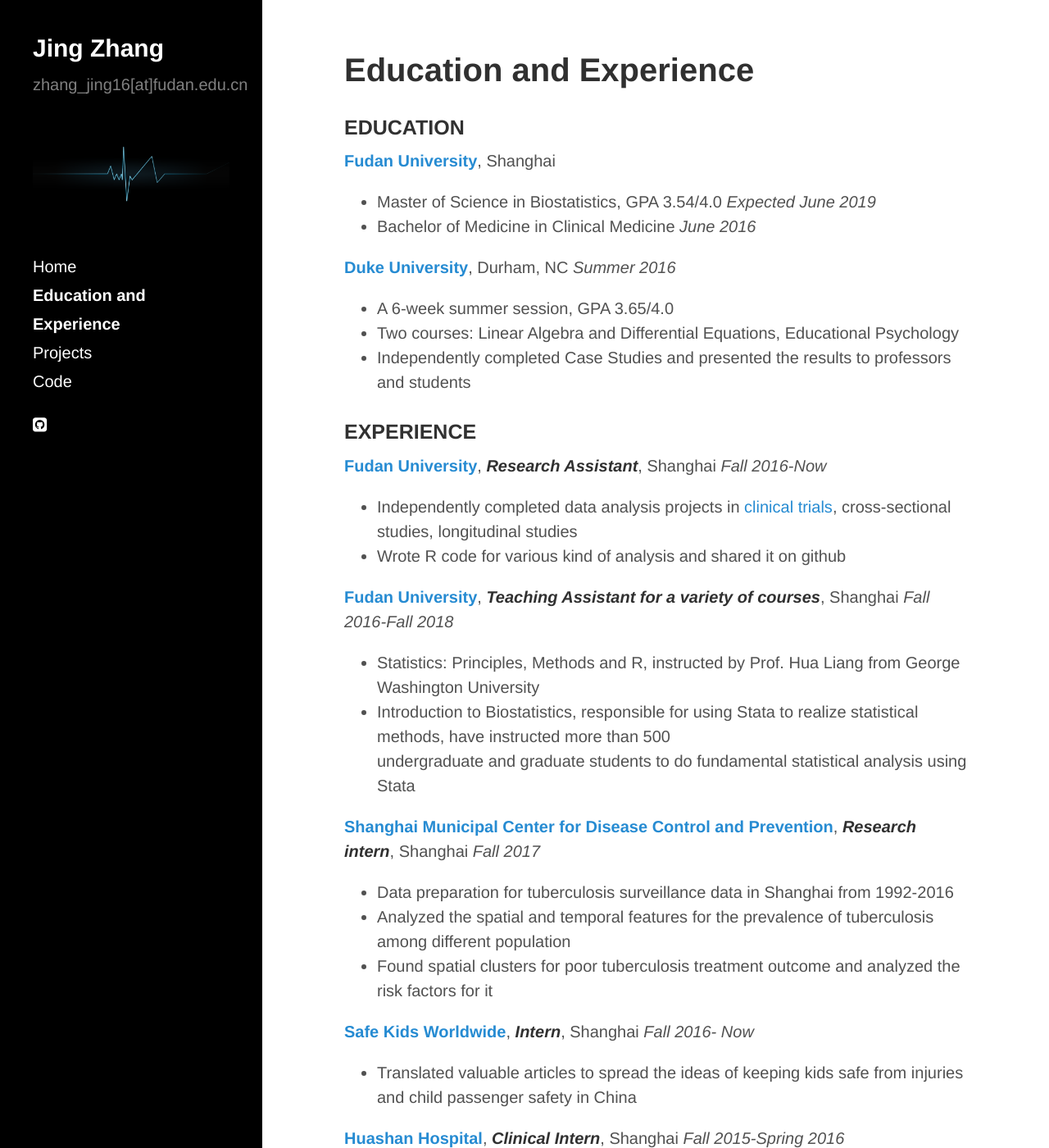
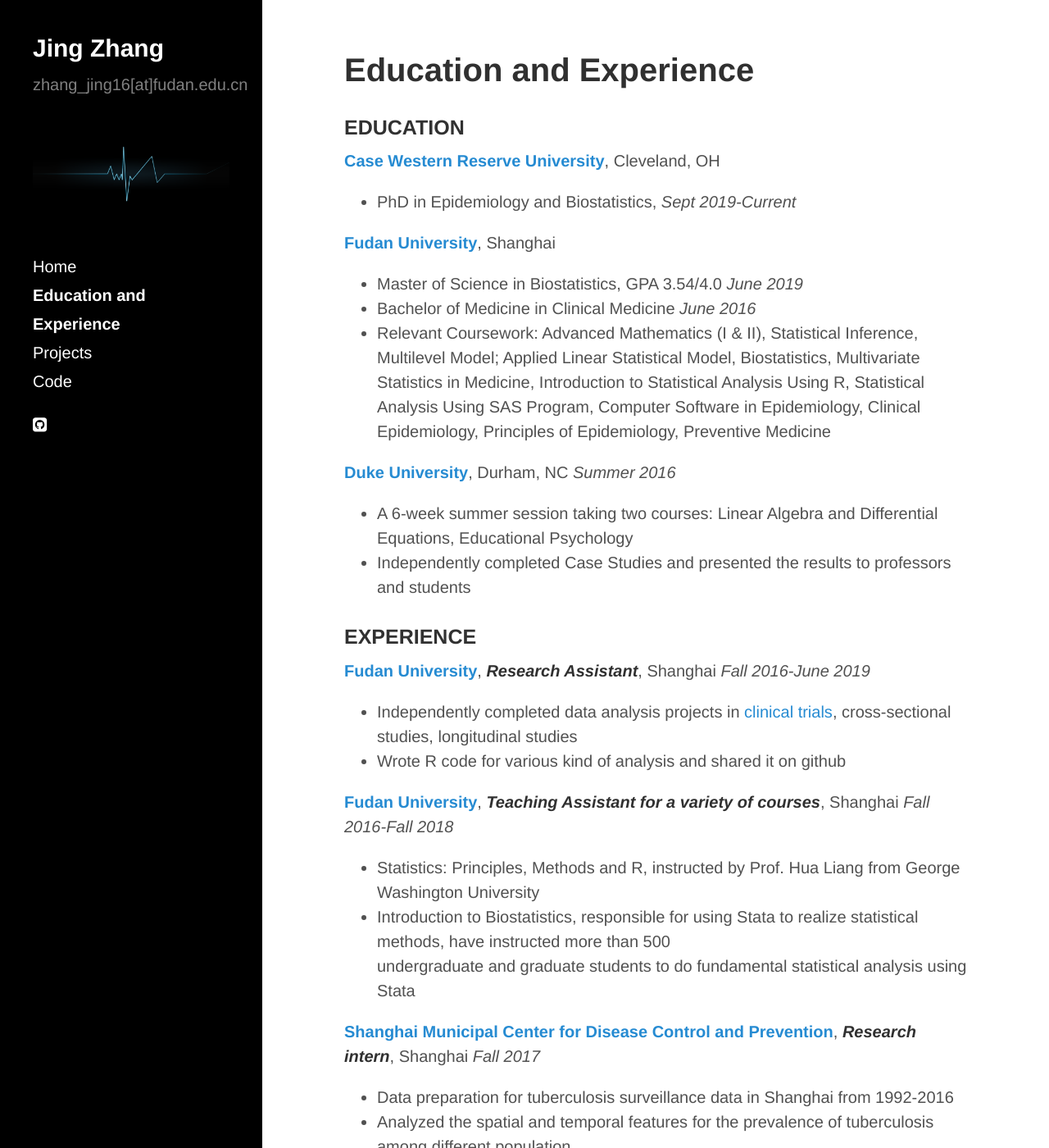
Before and after one commit to jingzhang1/jingzhang1.github.io, a Jekyll site: the page built from about.md, in a window 1280 px wide and 1400 px high. Shown: the whole window at 82% size. Built offline with Jekyll 4.4.1, drawn with Linux system fonts in a browser that asks for light colours; nearby versions of some CDN libraries.

Commit message:
Update about.md

```diff
--- a/about.md
+++ b/about.md
@@ -3,17 +3,20 @@ layout: page
 title: Education and Experience
 ---
 ### EDUCATION
+**[Case Western Reserve University](https://case.edu/)**, Cleveland, OH
+* PhD in Epidemiology and Biostatistics,  *Sept 2019-Current*
+
 **[Fudan University](http://www.fudan.edu.cn/en/)**, Shanghai
-* Master of Science in Biostatistics, GPA 3.54/4.0 *Expected June 2019*
+* Master of Science in Biostatistics, GPA 3.54/4.0 *June 2019*
 * Bachelor of Medicine in Clinical Medicine *June 2016*
+*	Relevant Coursework: Advanced Mathematics (I & II), Statistical Inference, Multilevel Model; Applied Linear Statistical Model, Biostatistics, Multivariate Statistics in Medicine, Introduction to Statistical Analysis Using R, Statistical Analysis Using SAS Program, Computer Software in Epidemiology, Clinical Epidemiology, Principles of Epidemiology, Preventive Medicine
 
 **[Duke University](https://www.duke.edu/)**, Durham, NC *Summer 2016*
-* A 6-week summer session, GPA 3.65/4.0
-* Two courses: Linear Algebra and Differential Equations, Educational Psychology
+* A 6-week summer session taking two courses: Linear Algebra and Differential Equations, Educational Psychology
 * Independently completed Case Studies and presented the results to professors and students
 
 ### EXPERIENCE
-**[Fudan University](http://www.fudan.edu.cn/en/)**, **_Research Assistant_**, Shanghai *Fall 2016-Now*
+**[Fudan University](http://www.fudan.edu.cn/en/)**, **_Research Assistant_**, Shanghai *Fall 2016-June 2019*
 * Independently completed data analysis projects in [clinical trials](), cross-sectional studies, longitudinal studies
 * Wrote R code for various kind of analysis and shared it on github
 
@@ -27,7 +30,7 @@ undergraduate and graduate students to do fundamental statistical analysis using
 * Analyzed the spatial and temporal features for the prevalence of tuberculosis among different population
 * Found spatial clusters for poor tuberculosis treatment outcome and analyzed the risk factors for it
 
-**[Safe Kids Worldwide](https://www.safekids.org/)**, **_Intern_**, Shanghai *Fall 2016- Now*
+**[Safe Kids Worldwide](https://www.safekids.org/)**, **_Intern_**, Shanghai *Fall 2016- June 2019*
 * Translated valuable articles to spread the ideas of keeping kids safe from injuries and child passenger safety in China
 
 **[Huashan Hospital](https://huashan.org.cn/)**, **_Clinical Intern_**, Shanghai *Fall 2015-Spring 2016*
```
